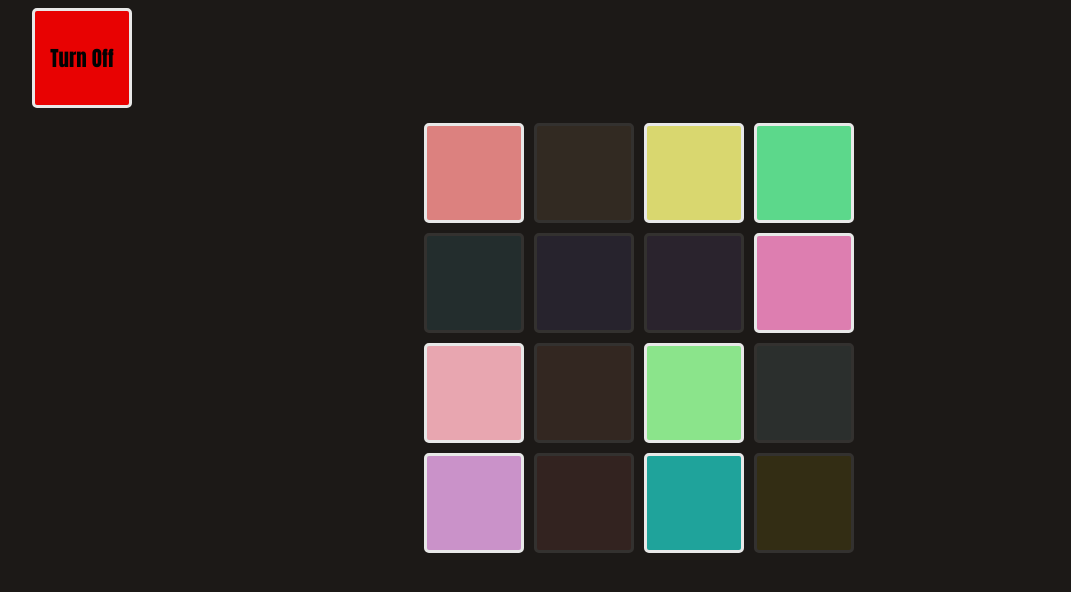
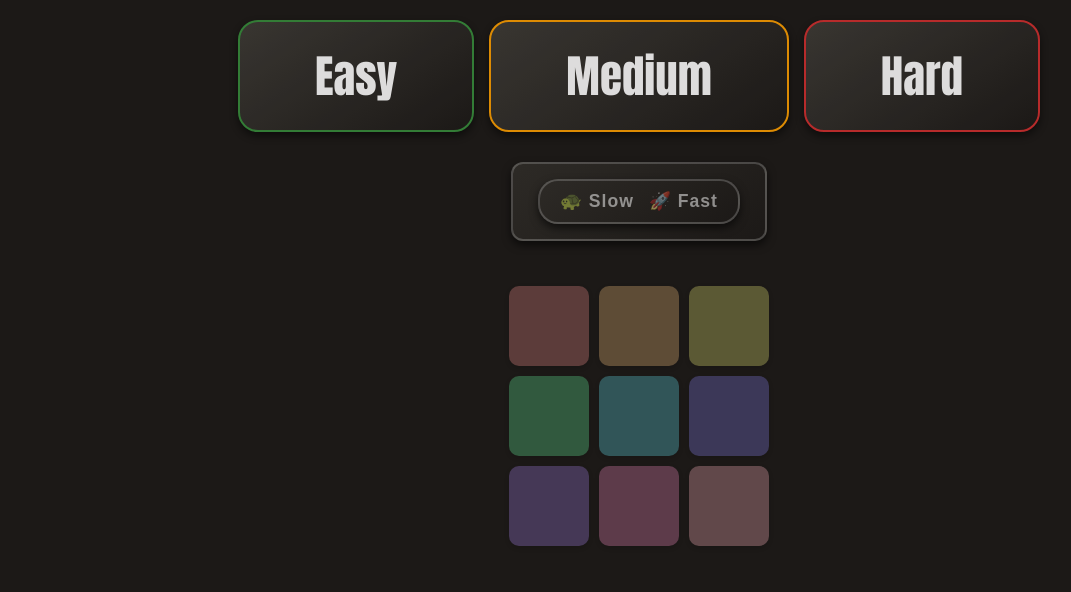
Before and after one commit to ChelooDev/Chelo-Says, a React (Vite) app: page / in a window 1280 px wide. Shown: the top 592 px of the page, without its empty margins (1-1072 px from the left). Built offline with nearby package versions, Linux system fonts and the light colour scheme.

Commit message:
Simon says commit 1
Changed the soundpads to a working simon says game

```diff
--- a/src/App.jsx
+++ b/src/App.jsx
@@ -2,41 +2,204 @@ import React from "react"
 import padsData from "./pads"
 import Pad from "./Pad"
 
+const LEVELS = {
+    EASY: "easy",
+    MEDIUM: "medium",
+    HARD: "hard"
+}
+
 export default function App() {
+    const [difficulty, setDifficulty] = React.useState(LEVELS.MEDIUM)
     const [pads, setPads] = React.useState(padsData)
+    const [sequence, setSequence] = React.useState([])
+    const [userStep, setUserStep] = React.useState(0)
+    const [gameOver, setGameOver] = React.useState(false)
+    const [gameStarted, setGameStarted] = React.useState(false)
+    const [isShowingSequence, setIsShowingSequence] = React.useState(false)
+    const [userInput, setUserInput] = React.useState([])
+    const [speed, setSpeed] = React.useState(null)
+    const cancelRef = React.useRef(false)
 
-   function togglePad(id) {
-        setPads(prevPads => prevPads.map(item => {
-            return item.id === id ? {...item, on: !item.on} : item
-        }))
+    React.useEffect(() => {
+        switch (difficulty) {
+            case LEVELS.EASY:
+                setPads(padsData.slice(0, 4))
+                break
+            case LEVELS.MEDIUM:
+                setPads(padsData.slice(0, 9))
+                break
+            case LEVELS.HARD:
+                setPads(padsData)
+                break
+            default:
+                setPads(padsData)
+        }
+    }, [difficulty])
+
+    function delay(ms) {
+        return new Promise(resolve => setTimeout(resolve, ms))
     }
 
-    function shutAllPads(){
-        setPads(prevPads => prevPads.map(item => {
-            return item.on = {...item, on: false}
-        }))
+    function generateRandomPad() {
+        return pads[Math.floor(Math.random() * pads.length)].id
+    }
+
+    async function showSequence(seq) {
+        const sequenceDelay = speed === "fast" ? 200 : 500;
+        setIsShowingSequence(true);
+        await delay(sequenceDelay);
+
+        for (let id of seq) {
+            if (cancelRef.current) break;
+
+            setPads(prev => prev.map(item =>
+                item.id === id ? { ...item, on: true } : item
+            ));
+            await delay(sequenceDelay);
+
+            if (cancelRef.current) break;
+
+            setPads(prev => prev.map(item =>
+                item.id === id ? { ...item, on: false } : item
+            ));
+            await delay(sequenceDelay);
+        }
+
+        setIsShowingSequence(false);
+    }
+
+    async function startGame() {
+
+        setGameStarted(true)
+        cancelRef.current = true
+        await delay(50)
+        cancelRef.current = false
+
+        const initialPad = generateRandomPad()
+        const newSequence = [initialPad]
+
+        setSequence(newSequence)
+        setUserStep(0)
+        setGameOver(false)
+        setUserInput([])
+
+        await showSequence(newSequence)
+    }
+
+    async function handleUserClick(id) {
+        if (!gameStarted || gameOver || isShowingSequence) return;
+
+        setUserInput(prev => [...prev, pads.find(p => p.id === id)]);
+
+        setPads(prev => prev.map(item =>
+            item.id === id ? { ...item, on: true } : item
+        ));
+
+        await delay(200);
+
+        setPads(prev => prev.map(item =>
+            item.id === id ? { ...item, on: false } : item
+        ));
+
+        const isCorrect = id === sequence[userStep];
+        const isOnLastStep = userStep === sequence.length - 1;
+
+        if (isCorrect) {
+            if (isOnLastStep) {
+                await delay(300);
+
+                const nextPad = generateRandomPad();
+                const newSequence = [...sequence, nextPad];
+
+                setSequence(newSequence);
+                setUserStep(0);
+                setUserInput([]);
+                await delay(500);
+                await showSequence(newSequence);
+
+                setUserInput([]);
+            } else {
+                setUserStep(prev => prev + 1);
+            }
+        } else {
+            setGameOver(true);
+        }
     }
 
     const buttonElements = pads.map(variableX => (
         <Pad
-        key ={variableX.id}
-        color={variableX.color}
-        id={variableX.id}
-        on={variableX.on}
-        toggle ={togglePad}
+            key={variableX.id}
+            color={variableX.color}
+            id={variableX.id}
+            on={variableX.on}
+            toggle={() => handleUserClick(variableX.id)}
         />
     ))
 
+    function changeDifficulty(level) {
+        cancelRef.current = true
+        setDifficulty(level)
+        setSequence([])
+        setUserStep(0)
+        setGameOver(false)
+        setGameStarted(false)
+        setUserInput([])
+        setSpeed(null)
+    }
+
     return (
-        <>
-        <header>
-            <button class="shutPads" onClick={shutAllPads}>Turn Off</button>
+       <>
+        <header className="controls">
+            <button className="easyButton control-button" onClick={() => changeDifficulty(LEVELS.EASY)}>Easy</button>
+            <button className="mediumButton control-button" onClick={() => changeDifficulty(LEVELS.MEDIUM)}>Medium</button>
+            <button className="hardButton control-button" onClick={() => changeDifficulty(LEVELS.HARD)}>Hard</button>
         </header>
+
         <main>
-            <div className="pad-container">
-                {buttonElements}
+            <div className="game-area">
+                <div className="status-bar">
+    {gameOver ? (
+        <div className="control-button">Game Over!</div>
+    ) : gameStarted ? (
+        <div className="control-button">{`Level: ${sequence.length}`}</div>
+    ) : undefined
+    }
+
+    {(!gameStarted || gameOver) && (
+        <div className="speed-box">
+            <div className="speed-toggle" onClick={() => setSpeed(prev => prev === "fast" ? "slow" : "fast")}>
+                <span className={speed === "slow" ? "active-speed" : ""}>🐢 Slow</span>
+                <span className={speed === "fast" ? "active-speed" : ""}>🚀 Fast</span>
+            </div>
+        </div>
+    )}
+</div>
+
+                <div className={`${difficulty} ${isShowingSequence ? "disabled" : ""}`}>
+                    {buttonElements}
+                </div>
+                <div className="user-sequence">
+                    {sequence.map((_, index) => (
+                        <div
+                            key={index}
+                            className="user-sequence-item"
+                            style={{
+                                backgroundColor: userInput[index] ? userInput[index].color : "#555"
+                            }}
+                        ></div>
+
+                    ))}
+                </div>
+                    {(!gameStarted && speed) && (
+                        <button
+                            className="startButton control-button"
+                            onClick={startGame}
+                        >
+                            Start Game
+                        </button>
+                    )}
             </div>
         </main>
-        </>
+    </>
     )
 }
--- a/src/Pad.jsx
+++ b/src/Pad.jsx
@@ -1,9 +1,14 @@
-export default function Pad(props){
+export default function Pad(props) {
     return (
         <button
-        style={{backgroundColor : props.color}}
-        onClick={() => props.toggle(props.id)}
-        className={props.on ? "on" : "off"}
+            type="button"
+            style={{ backgroundColor: props.color }}
+            onClick={(e) => {
+                e.preventDefault();
+                props.toggle(props.id);
+            }}
+
+            className={`pad-button ${props.on ? "on" : ""}`}
         >
         </button>
     )
--- a/src/index.css
+++ b/src/index.css
@@ -4,43 +4,181 @@
 
 body {
     background-color: #1C1917;
+    font-family: 'Arial', sans-serif;
+    color: white;
+    margin: 0;
+    padding: 20px;
 }
 
-main {
+.controls {
+    display: flex;
+    flex-wrap: wrap;
+    gap: 15px;
+    justify-content: center;
+    margin-bottom: 30px;
+}
+
+.control-button {
+    color: white;
+    padding: 20px 75px;
+    font-size: 45px;
+    border: 2px solid rgba(255, 255, 255, 0.2);
+    border-radius: 20px;
+    cursor: pointer;
+    opacity: 0.85;
+    background: linear-gradient(145deg, #3e3b36, #1c1917);
+    box-shadow: 0 4px 8px rgba(0,0,0,0.6);
+    transition: transform 0.2s ease, opacity 0.3s ease, box-shadow 0.3s ease;
+    user-select: none;
+    font-family: Impact, Haettenschweiler, 'Arial Narrow Bold', sans-serif;
+}
+.control-button:hover {
+    transform: scale(1.05);
+    opacity: 1;
+    box-shadow: 0 6px 12px rgba(0,0,0,0.8);
+}
+
+
+.easyButton { background-color: #4CAF50; border-color: #388E3C; }
+.mediumButton { background-color: #FFC107; border-color: #FFA000; }
+.hardButton { background-color: #F44336; border-color: #D32F2F; }
+.startButton { background-color: #9C27B0; border-color: #7B1FA2; }
+.speedButton { background-color: #2196F3; border-color: #1976D2; }
+
+.game-area {
+    display: flex;
+    flex-direction: column;
+    align-items: center;
+    gap: 25px;
+}
+
+.status-bar {
     display: flex;
     justify-content: center;
-    align-items: center;
+    gap: 20px;
+    margin-bottom: 20px;
+    flex-wrap: wrap;
 }
 
-.pad-container {
-    display: grid;
-    grid-template-columns: repeat(4, 100px);
-    grid-template-rows: repeat(2, 100px);
-    gap: 10px;
+.level-indicator, .speed-box {
+    background: linear-gradient(145deg, #2D2A26, #1C1917);
+    padding: 15px 25px;
+    border-radius: 12px;
+    box-shadow: 0 4px 8px rgba(0,0,0,0.6);
+    width: fit-content;
+    border: 2px solid rgba(255, 255, 255, 0.2);
+    text-align: center;
+    font-weight: bold;
+    letter-spacing: 1px;
 }
 
-button {
-    height: 100px;
-    width: 100px;
-    border: 3px solid white;
-    border-radius: 5px;
+.level-indicator {
+    color: #FFD700;
+    font-size: 1.3rem;
+    width: 22ch;
+    white-space: nowrap;
+}
+
+.speed-box {
+    display: flex;
+    flex-direction: column;
+    align-items: center;
+    gap: 8px;
+}
+
+.speed-label {
+    font-size: 1rem;
+    color: #00BCD4;
+}
+
+.speed-toggle {
+    display: flex;
+    justify-content: space-between;
+    gap: 15px;
+    background: linear-gradient(145deg, #2D2A26, #1C1917);
+    padding: 10px 20px;
+    border-radius: 20px;
+    box-shadow: 0 4px 8px rgba(0,0,0,0.6);
+    border: 2px solid rgba(255,255,255,0.2);
     cursor: pointer;
-    opacity: 0.1;
+    user-select: none;
+    transition: background-color 0.3s ease, transform 0.2s ease, box-shadow 0.3s ease;
 }
-button.on {
-    opacity: .9
+
+.speed-toggle:hover {
+    background-color: #3E3B36;
+    transform: scale(1.05);
+    box-shadow: 0 6px 12px rgba(0,0,0,0.8);
 }
-.shutPads {
 
-    height: 100px;
-    width: 100px;
-    border: 3px solid white;
-    border-radius: 5px;
+.speed-toggle span {
+    font-size: 1.1rem;
+    opacity: 0.5;
+    transition: opacity 0.3s ease, transform 0.2s ease;
+}
+
+.speed-toggle .active-speed {
+    opacity: 1;
+    font-weight: bold;
+    transform: scale(1.1);
+    text-shadow: 0 0 5px rgba(0, 188, 212, 0.8);
+}
+
+.easy, .medium, .hard {
+    display: grid;
+    gap: 10px; /* ✅ original small gap */
+}
+
+.easy { grid-template-columns: repeat(2, 80px); }
+.medium { grid-template-columns: repeat(3, 80px); }
+.hard { grid-template-columns: repeat(4, 80px); }
+
+.pad-button {
+    width: 80px;   /* ✅ original small size */
+    height: 80px;
+    border: none;
+    border-radius: 10px;
     cursor: pointer;
-    opacity: .9;
-    background-color: red;
-    font-size: 21px;
-    font-family: Impact;
-    margin-bottom: 15px;
-    margin-left: 25px;
+    opacity: 0.3;
+    transition: opacity 0.2s ease, transform 0.1s ease, box-shadow 0.3s ease;
+    box-shadow: 0 2px 5px rgba(0,0,0,0.5);
 }
+
+.pad-button.on {
+    opacity: 0.9;
+    transform: scale(1.1);
+    box-shadow: 0 0 10px rgba(255,255,255,0.8);
+}
+
+.pad-button:hover {
+    opacity: 0.6;
+    transform: scale(1.05);
+}
+
+.disabled .pad-button:hover {
+    opacity: 0.3;
+    cursor: default;
+    transform: none;
+}
+
+.user-sequence {
+    margin-top: 60px;
+    display: flex;
+    flex-wrap: wrap;
+    gap: 10px;
+    justify-content: center;
+    max-width: 90%;
+}
+
+.user-sequence-item {
+    width: 25px;
+    height: 25px;
+    border: 2px solid white;
+    border-radius: 6px;
+    transition: background-color 0.3s ease, transform 0.2s ease;
+    box-shadow: 0 2px 5px rgba(0,0,0,0.5);
+}
+
+.user-sequence-item:hover {
+    transform: scale(1.1);
+}
```
Also changed, not shown: src/pads.js (+8 -8 lines).
